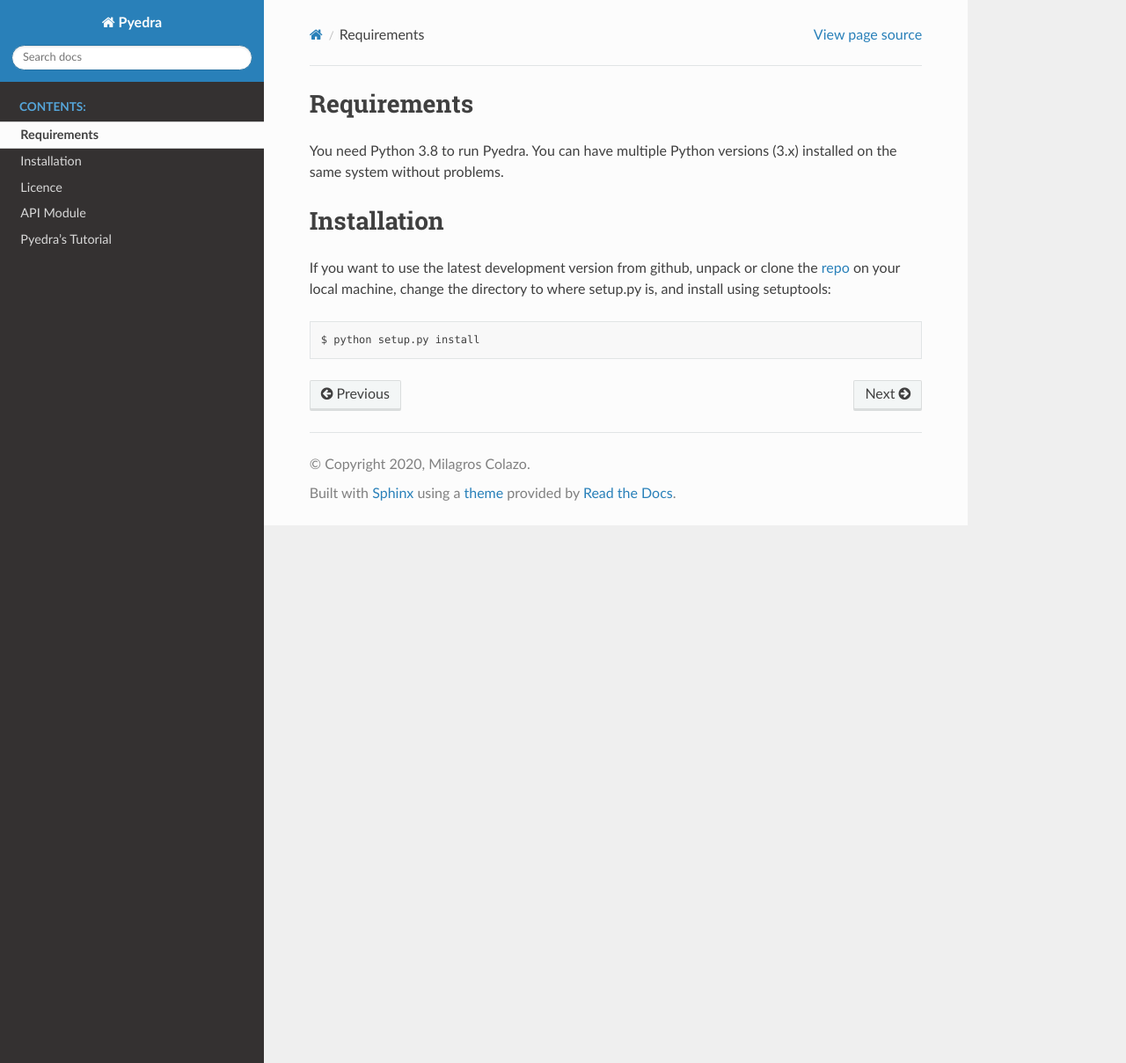
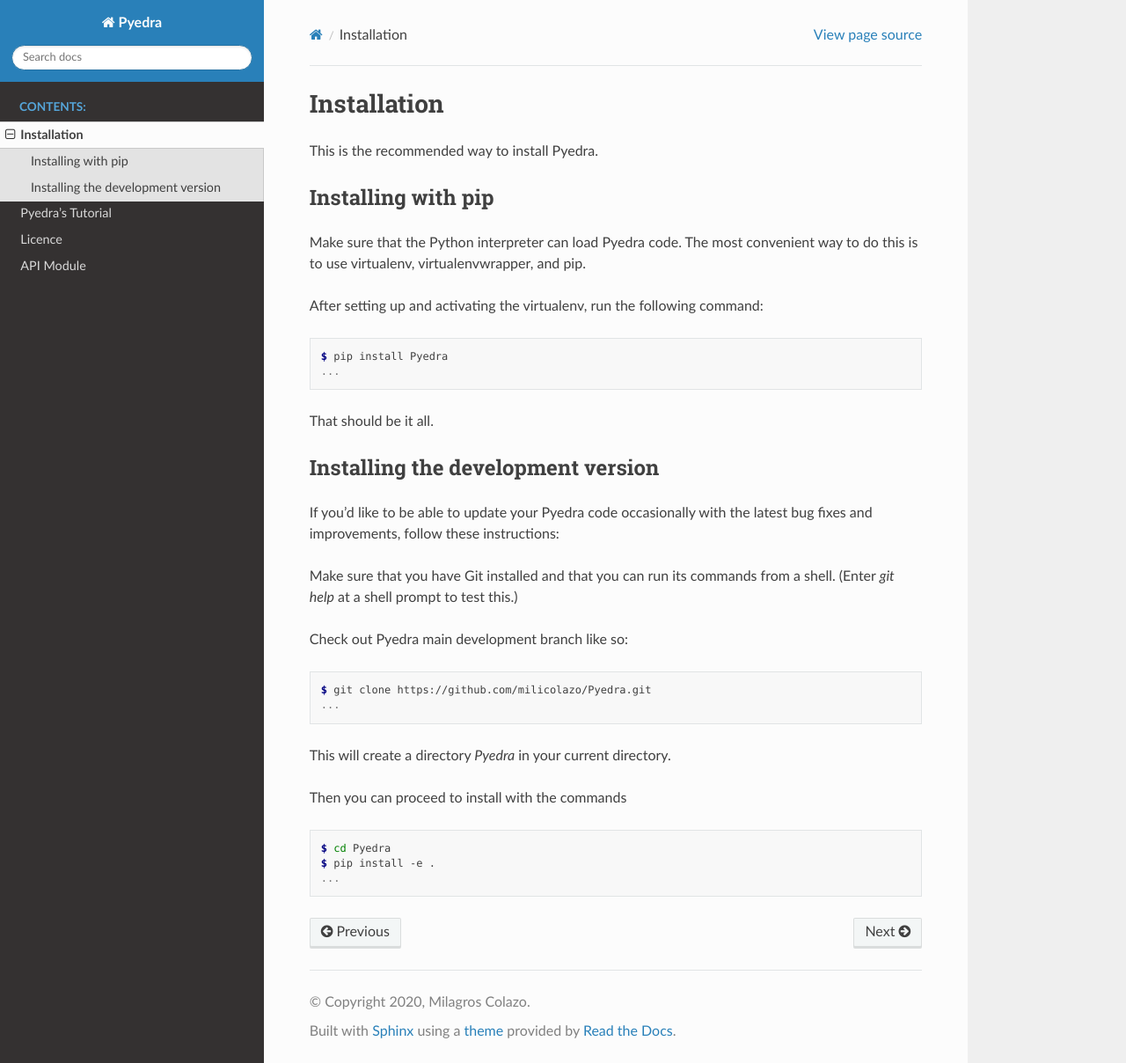
Before and after one commit to milicolazo/Pyedra, a Sphinx documentation site: the page built from docs/source/installation.rst, in a window 1280 px wide and 1208 px high. Shown: the whole window at 88% size. Built offline with Sphinx 7.4.7 and the Read the Docs theme 2.0.0, drawn with Linux system fonts in a browser that asks for light colours.

Commit message:
reorder doc

```diff
--- a/docs/source/conf.py
+++ b/docs/source/conf.py
@@ -13,9 +13,18 @@
 # documentation root, use os.path.abspath to make it absolute, like shown here.
 #
 import os
+import pathlib
 import sys
 
-sys.path.insert(0, os.path.abspath('../..'))
+
+# this path is pointing to project/docs/source
+CURRENT_PATH = pathlib.Path(os.path.abspath(os.path.dirname(__file__)))
+PYEDRA_PATH = CURRENT_PATH.parent.parent
+
+sys.path.insert(0, str(PYEDRA_PATH))
+
+
+import pyedra
 
 
 # -- Project information -----------------------------------------------------
@@ -25,7 +34,7 @@
 author = 'Milagros Colazo'
 
 # The full version, including alpha/beta/rc tags
-release = '0.0.1'
+release = pyedra.__version__
 
 
 # -- General configuration ---------------------------------------------------
--- a/docs/source/installation.rst
+++ b/docs/source/installation.rst
@@ -1,12 +1,48 @@
-Requirements
-------------
+Installation
+============
 
-You need Python 3.8 to run Pyedra. You can have multiple Python versions (3.x) installed on the same system without problems.
 
-Installation
-------------
+This is the recommended way to install Pyedra.
 
-If you want to use the latest development version from github, unpack or clone the `repo <https://github.com/milicolazo/Pyedra>`_ on your local machine,
-change the directory to where setup.py is, and install using setuptools::
+Installing  with pip
+^^^^^^^^^^^^^^^^^^^^
 
-    $ python setup.py install
+Make sure that the Python interpreter can load Pyedra code.
+The most convenient way to do this is to use virtualenv, virtualenvwrapper, and pip.
+
+After setting up and activating the virtualenv, run the following command:
+
+.. code-block:: console
+
+   $ pip install Pyedra
+   ...
+
+That should be it all.
+
+
+
+Installing the development version
+^^^^^^^^^^^^^^^^^^^^^^^^^^^^^^^^^^
+
+If you’d like to be able to update your Pyedra code occasionally with the
+latest bug fixes and improvements, follow these instructions:
+
+Make sure that you have Git installed and that you can run its commands from a shell.
+(Enter *git help* at a shell prompt to test this.)
+
+Check out Pyedra main development branch like so:
+
+.. code-block:: console
+
+   $ git clone https://github.com/milicolazo/Pyedra.git
+   ...
+
+This will create a directory *Pyedra* in your current directory.
+
+Then you can proceed to install with the commands
+
+.. code-block:: console
+
+   $ cd Pyedra
+   $ pip install -e .
+   ...
```
Also changed, not shown: docs/source/index.rst (+4 -3 lines).
